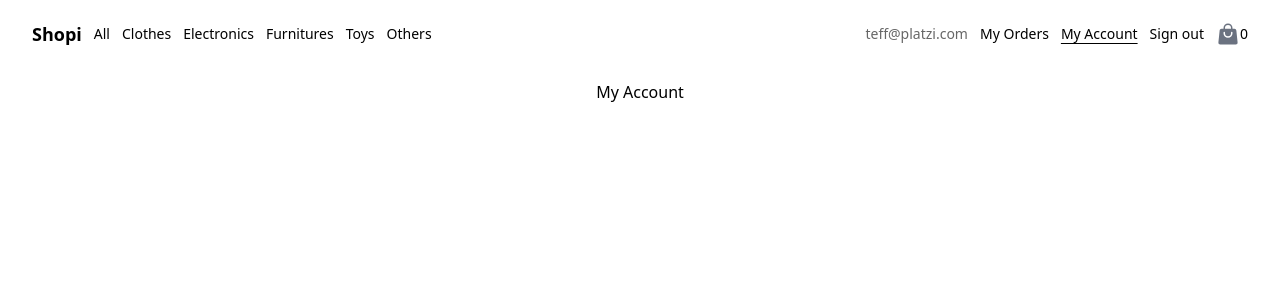
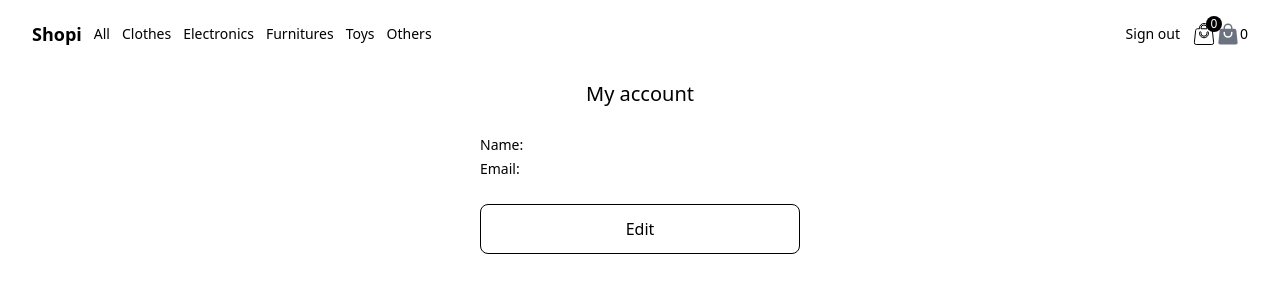
Before and after one commit to sergiovalbuena/shop-vite-tailwind, a React (Vite) app: page /my-account in a window 1280 px wide. Shown: the top 300 px of the page. Built offline with nearby package versions, Linux system fonts and the light colour scheme; no server answers.

Commit message:
store with local storage auth completed

```diff
--- a/src/Components/Card/index.jsx
+++ b/src/Components/Card/index.jsx
@@ -54,7 +54,7 @@ export const Card = (data) => {
         <img className='w-full h-full object-cover rounded-lg' src={data.data.images[0]} alt={data.data.title} />
         {renderIcon(data.data.id)}
       </figure>
-      <p className='flex justify-between'>
+      <p className='flex justify-between items-center'>
         <span className='text-sm font-light'>{data.data.title}</span>
         <span className='text-lg font-medium'>${data.data.price}</span>
       </p>
--- a/src/Components/NavBar/index.jsx
+++ b/src/Components/NavBar/index.jsx
@@ -2,6 +2,7 @@ import {useContext} from 'react'
 import { NavLink } from 'react-router-dom'
 import { ShoppingBagIcon } from '@heroicons/react/24/solid'
 import { ShoppingCartContext } from '../../Context'
+import ShoppingCart from '../ShoppingCart'
 
 const NavBar = () => {
   const context = useContext(ShoppingCartContext)
@@ -13,6 +14,14 @@ const NavBar = () => {
   const parsedSignOut = JSON.parse(signOut)
   const isUserSignOut = context.signOut || parsedSignOut
 
+    // Account
+    const account = localStorage.getItem('account')
+    const parsedAccount = JSON.parse(account)
+    // Has an account
+    const noAccountInLocalStorage = parsedAccount ? Object.keys(parsedAccount).length === 0 : true
+    const noAccountInLocalState = context.account ? Object.keys(context.account).length === 0 : true
+    const hasUserAnAccount = !noAccountInLocalStorage || !noAccountInLocalState
+
 
   const handleSignOut = () => {
     const stringifiedSignOut = JSON.stringify(true)
@@ -22,22 +31,11 @@ const NavBar = () => {
 
 
   const renderView = () => {
-    if (isUserSignOut) {
-      return (
-        <li>
-          <NavLink
-            to="/sign-in"
-            className={({ isActive }) => isActive ? activeStyle : undefined }
-            onClick={() => handleSignOut()}>
-            Sign out
-          </NavLink>
-        </li>
-      )
-    } else {
+    if (hasUserAnAccount && !isUserSignOut) {
       return (
         <>
         <li className='text-black/60'>
-            teff@platzi.com
+        {parsedAccount?.email}
         </li>
         <li>
           <NavLink
@@ -63,16 +61,27 @@ const NavBar = () => {
         </li>
       </>
       )
+    } else {
+      return (
+        <li>
+          <NavLink
+            to="/sign-in"
+            className={({ isActive }) => isActive ? activeStyle : undefined }
+            onClick={() => handleSignOut()}>
+            Sign out
+          </NavLink>
+        </li>
+      )
     }
   }
 
 
 
   return (
-    <nav className='flex justify-between items-center fixed z-10 top-0  w-full py-5 px-8 text-sm font-light'>
+    <nav className='flex justify-between items-center fixed z-10 top-0  w-full py-5 px-8 text-sm font-light bg-white'>
       <ul className='flex items-center gap-3'>
         <li className='font-bold text-lg'>
-          <NavLink to='/'>
+          <NavLink to={`${isUserSignOut ? '/sign-in' : '/'}`}>
             Shopi
           </NavLink>
         </li>
@@ -140,6 +149,7 @@ const NavBar = () => {
       <ul className='flex items-center gap-3'>
         {renderView()}
         <li className='flex items-center'>
+          <ShoppingCart/>
         <ShoppingBagIcon className='h-6 w-6 text-gray-500'/>
         <div>
         {context.cartProducts.length}
--- /dev/null
+++ b/src/Components/ShoppingCart/index.jsx
@@ -0,0 +1,24 @@
+import { useContext } from 'react'
+ import { ShoppingBagIcon } from '@heroicons/react/24/solid'
+ import { ShoppingCartContext } from '../../Context'
+
+ const ShoppingCart = () => {
+   const context = useContext(ShoppingCartContext)
+
+   const openCheckoutSideMenu = () => {
+     context.openCheckout()
+     context.closeProductDetail()
+   }
+
+   return (
+     <div className='relative flex gap-0.5 items-center' onClick={() => openCheckoutSideMenu()}>
+       <ShoppingBagIcon className='w-6 h-6 fill-none stroke-black cursor-pointer'/>
+       <div className='absolute bottom-3.5 left-3.5 flex justify-center items-center
+       rounded-full bg-black w-4 h-4 text-xs text-white'>
+         {context.cartProducts.length}
+       </div>
+     </div>
+   )
+ }
+
+ export default ShoppingCart
--- a/src/Pages/App/index.jsx
+++ b/src/Pages/App/index.jsx
@@ -1,6 +1,7 @@
-import { useRoutes, BrowserRouter } from 'react-router-dom'
+import { useContext } from 'react'
+import { useRoutes, BrowserRouter, Navigate } from 'react-router-dom'
 
-import { ShoppingCartProvider } from '../../Context'
+import { ShoppingCartProvider, initializeLocalStorage, ShoppingCartContext } from '../../Context'
 import Home from '../Home'
 import MyAccount from '../MyAccount'
 import MyOrders from '../MyOrders'
@@ -18,19 +19,40 @@ import { InventoryPage } from '../Inventory'
 
 //Router Funtion
 const AppRoutes = () => {
+
+  const context = useContext(ShoppingCartContext)
+  // Account
+  const account = localStorage.getItem('account')
+  const parsedAccount = JSON.parse(account)
+  // Sign Out
+  const signOut = localStorage.getItem('sign-out')
+  const parsedSignOut = JSON.parse(signOut)
+  // Has an account
+  const noAccountInLocalStorage = parsedAccount ? Object.keys(parsedAccount).length === 0 : true
+  const noAccountInLocalState = Object.keys(context.account).length === 0
+  const hasUserAnAccount = !noAccountInLocalStorage || !noAccountInLocalState
+  const isUserSignOut = context.signOut || parsedSignOut
+
+
   let routes = useRoutes([
-    { path: '/', element: <Home /> },
-    { path: '/clothes', element: <Home /> },
-    { path: '/electronics', element: <Home /> },
-    { path: '/furnitures', element: <Home /> },
-    { path: '/toys', element: <Home /> },
-    { path: '/others', element: <Home /> },
+    // { path: '/', element: <Home /> },
+    // { path: '/clothes', element: <Home /> },
+    // { path: '/electronics', element: <Home /> },
+    // { path: '/furnitures', element: <Home /> },
+    // { path: '/toys', element: <Home /> },
+    // { path: '/others', element: <Home /> },
+    // { path: '/sign-in', element: <SignIn /> },
+    { path: '/', element: hasUserAnAccount && !isUserSignOut ? <Home /> : <Navigate replace to={'/sign-in'} /> },
+    { path: '/clothes', element: hasUserAnAccount && !isUserSignOut ? <Home /> : <Navigate replace to={'/sign-in'} /> },
+    { path: '/electronics', element: hasUserAnAccount && !isUserSignOut ? <Home /> : <Navigate replace to={'/sign-in'} /> },
+    { path: '/furnitures', element: hasUserAnAccount && !isUserSignOut ? <Home /> : <Navigate replace to={'/sign-in'} /> },
+    { path: '/toys', element: hasUserAnAccount && !isUserSignOut ? <Home /> : <Navigate replace to={'/sign-in'} /> },
+    { path: '/others', element: hasUserAnAccount && !isUserSignOut ? <Home /> : <Navigate replace to={'/sign-in'} /> },
     { path: '/my-account', element: <MyAccount /> },
     { path: '/my-orders', element: <MyOrders /> },
     { path: '/my-orders/last', element: <MyOrder /> },
     { path: '/my-orders/:id', element: <MyOrder /> },
     { path: '/my-order', element: <MyOrder /> },
-    { path: '/sign-in', element: <SignIn /> },
     { path: '/inventory', element: <InventoryPage /> },
     { path: 'rickandmorty', element: <RickAndMortyCharacters /> },
     { path: '/*', element: <NotFound /> },
@@ -41,6 +63,8 @@ const AppRoutes = () => {
 
 
 const App = () => {
+initializeLocalStorage
+
   return (
     <ShoppingCartProvider>
 
--- a/src/Pages/MyAccount/index.jsx
+++ b/src/Pages/MyAccount/index.jsx
@@ -1,10 +1,100 @@
-import React from 'react'
+import { useContext, useState, useRef } from 'react'
+import { ShoppingCartContext } from '../../Context'
 import { Layout } from '../../Components/Layout'
 
 export default function MyAccount() {
+
+  const context = useContext(ShoppingCartContext)
+   const [view, setView] = useState('user-info')
+   const account = localStorage.getItem('account')
+   const parsedAccount = JSON.parse(account)
+   const form = useRef(null)
+
+   const editAccount = () => {
+     const formData = new FormData(form.current)
+ 		const data = {
+ 			name: formData.get('name'),
+ 			email: formData.get('email'),
+ 			password: formData.get('password')
+ 		}
+
+     // Update account
+     const stringifiedAccount = JSON.stringify(data)
+     localStorage.setItem('account', stringifiedAccount)
+     context.setAccount(data)
+   }
+
+   const renderUserInfo = () => {
+     return (
+       <div className='flex flex-col w-80'>
+         <p>
+           <span className='font-light text-sm'>Name: </span>
+           <span>{parsedAccount?.name}</span>
+         </p>
+         <p>
+           <span className='font-light text-sm'>Email: </span>
+           <span>{parsedAccount?.email}</span>
+         </p>
+         <button
+           className='border border-black rounded-lg mt-6 py-3'
+           onClick={() => setView('edit-user-info')}>
+           Edit
+         </button>
+       </div>
+     )
+   }
+
+   const renderEditUserInfo = () => {
+     return (
+       <form ref={form} className='flex flex-col gap-4 w-80'>
+         <div className='flex flex-col gap-1'>
+           <label htmlFor="name" className='font-light text-sm'>Your name:</label>
+           <input
+             type="text"
+             id="name"
+             name="name"
+             defaultValue={parsedAccount.name}
+             placeholder="Peter"
+             className='rounded-lg border border-black placeholder:font-light placeholder:text-sm placeholder:text-black/60 focus:outline-none py-2 px-4'
+           />
+         </div>
+         <div className='flex flex-col gap-1'>
+           <label htmlFor="email" className='font-light text-sm'>Your email:</label>
+           <input
+             type="text"
+             id="email"
+             name="email"
+             defaultValue={parsedAccount.email}
+             placeholder="hi@helloworld.com"
+             className='rounded-lg border border-black placeholder:font-light placeholder:text-sm placeholder:text-black/60 focus:outline-none py-2 px-4'
+           />
+         </div>
+         <div className='flex flex-col gap-1'>
+           <label htmlFor="password" className='font-light text-sm'>Your password:</label>
+           <input
+             type="text"
+             id="password"
+             name="password"
+             defaultValue={parsedAccount.password}
+             placeholder="******"
+             className='rounded-lg border border-black placeholder:font-light placeholder:text-sm placeholder:text-black/60 focus:outline-none py-2 px-4'
+           />
+         </div>
+         <button
+           className='bg-black text-white w-full rounded-lg py-3'
+           onClick={() => {setView('user-info'), editAccount()}}>
+           Edit
+         </button>
+       </form>
+     )
+   }
+
+   const renderView = () => view === 'edit-user-info' ? renderEditUserInfo() : renderUserInfo()
+
   return (
     <Layout>
-      My Account
-    </Layout>
+    <h1 className="font-medium text-xl text-center mb-6 w-80">My account</h1>
+    {renderView()}
+  </Layout>
   )
 }
--- a/src/Pages/SignIn/index.jsx
+++ b/src/Pages/SignIn/index.jsx
@@ -1,5 +1,5 @@
-import { useContext, useState } from 'react'
-import { Link } from 'react-router-dom'
+import { useContext, useState, useRef } from 'react'
+import { Link, Navigate } from 'react-router-dom'
 import {ShoppingCartContext} from '../../Context'
 import { Layout } from '../../Components/Layout'
 
@@ -8,6 +8,7 @@ import { Layout } from '../../Components/Layout'
 export default function SignIn() {
   const context = useContext(ShoppingCartContext)
   const [view, setView] = useState('user-info')
+  const form = useRef(null)
 
   //ACcount
   const account = usecontext(ShoppingCartContext)
@@ -18,6 +19,34 @@ export default function SignIn() {
   const noAccountInLocalState = context.account ?
   Object.keys(context.account).length === 0 : true
   const hasUserAnAccount = !noAccountInLocalStorage || !noAccountInLocalState
+
+
+
+  const handleSignIn = () => {
+    const stringifiedSignOut = JSON.stringify(false)
+    localStorage.setItem('sign-out', stringifiedSignOut)
+    context.setSignOut(false)
+    // Redirect
+    return <Navigate replace to={'/'} />
+  }
+
+  const createAnAccount = () => {
+    const formData = new FormData(form.current)
+    const data = {
+      name: formData.get('name'),
+      email: formData.get('email'),
+      password: formData.get('password')
+    }
+    // TODO: Remove
+    console.log(data)
+
+       // Create account
+       const stringifiedAccount = JSON.stringify(data)
+       localStorage.setItem('account', stringifiedAccount)
+       context.setAccount(data)
+       // Sign In
+       handleSignIn()
+  }
 
 
   const renderLogIn = () => {
@@ -37,6 +66,7 @@ export default function SignIn() {
         <button
           className='bg-black disabled:bg-black/40 text-white  w-full rounded-lg py-3 mt-4 mb-2'
           disabled={!hasUserAnAccount}
+          onClick={() => handleSignIn()}
           >
           Log in
         </button>
@@ -58,7 +88,53 @@ export default function SignIn() {
 
 
     const renderCreateUserInfo  = () => {
-      //TODO L Create render view
+      return (
+        <form ref={form} className='flex flex-col gap-4 w-80'>
+          <div className='flex flex-col gap-1'>
+            <label htmlFor="name" className='font-light text-sm'>Your name:</label>
+            <input
+              type="text"
+              id="name"
+              name="name"
+              defaultValue={parsedAccount?.name}
+              placeholder="Peter"
+              className='rounded-lg border border-black placeholder:font-light
+              placeholder:text-sm placeholder:text-black/60 focus:outline-none py-2 px-4'
+            />
+          </div>
+          <div className='flex flex-col gap-1'>
+            <label htmlFor="email" className='font-light text-sm'>Your email:</label>
+            <input
+              type="text"
+              id="email"
+              name="email"
+              defaultValue={parsedAccount?.email}
+              placeholder="hi@helloworld.com"
+              className='rounded-lg border border-black
+              placeholder:font-light placeholder:text-sm placeholder:text-black/60 focus:outline-none py-2 px-4'
+            />
+          </div>
+          <div className='flex flex-col gap-1'>
+            <label htmlFor="password" className='font-light text-sm'>Your password:</label>
+            <input
+              type="text"
+              id="password"
+              name="password"
+              defaultValue={parsedAccount?.password}
+              placeholder="******"
+              className='rounded-lg border border-black
+              placeholder:font-light placeholder:text-sm placeholder:text-black/60 focus:outline-none py-2 px-4'
+            />
+          </div>
+          <Link to="/">
+            <button
+              className='bg-black text-white w-full rounded-lg py-3'
+              onClick={() => createAnAccount()}>
+              Create
+            </button>
+          </Link>
+        </form>
+      )
     }
 
     const renderView = () => view === 'create-user-info' ? renderCreateUserInfo() : renderLogIn()
```
Lines whose indentation alone changed are shown as unchanged.
